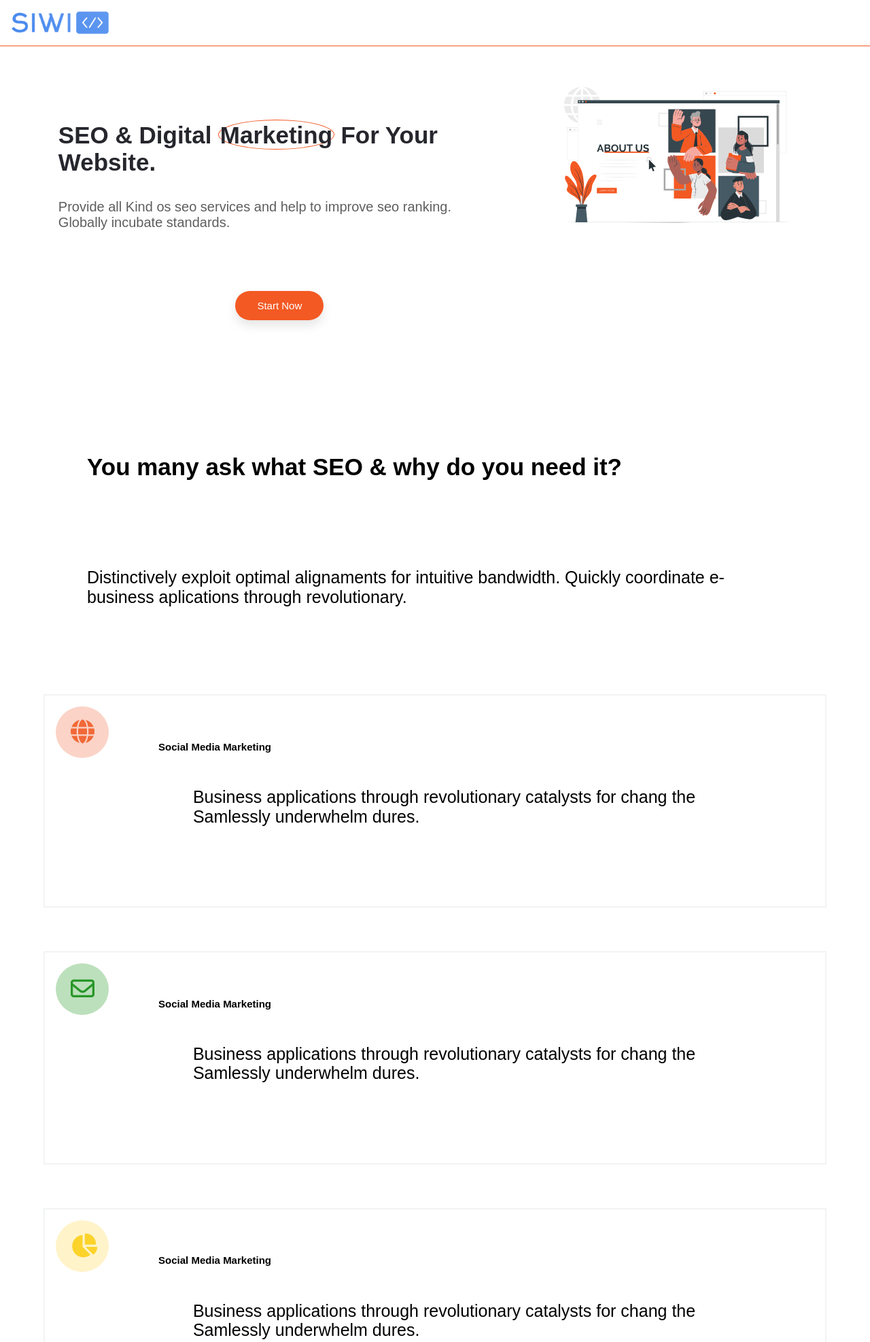
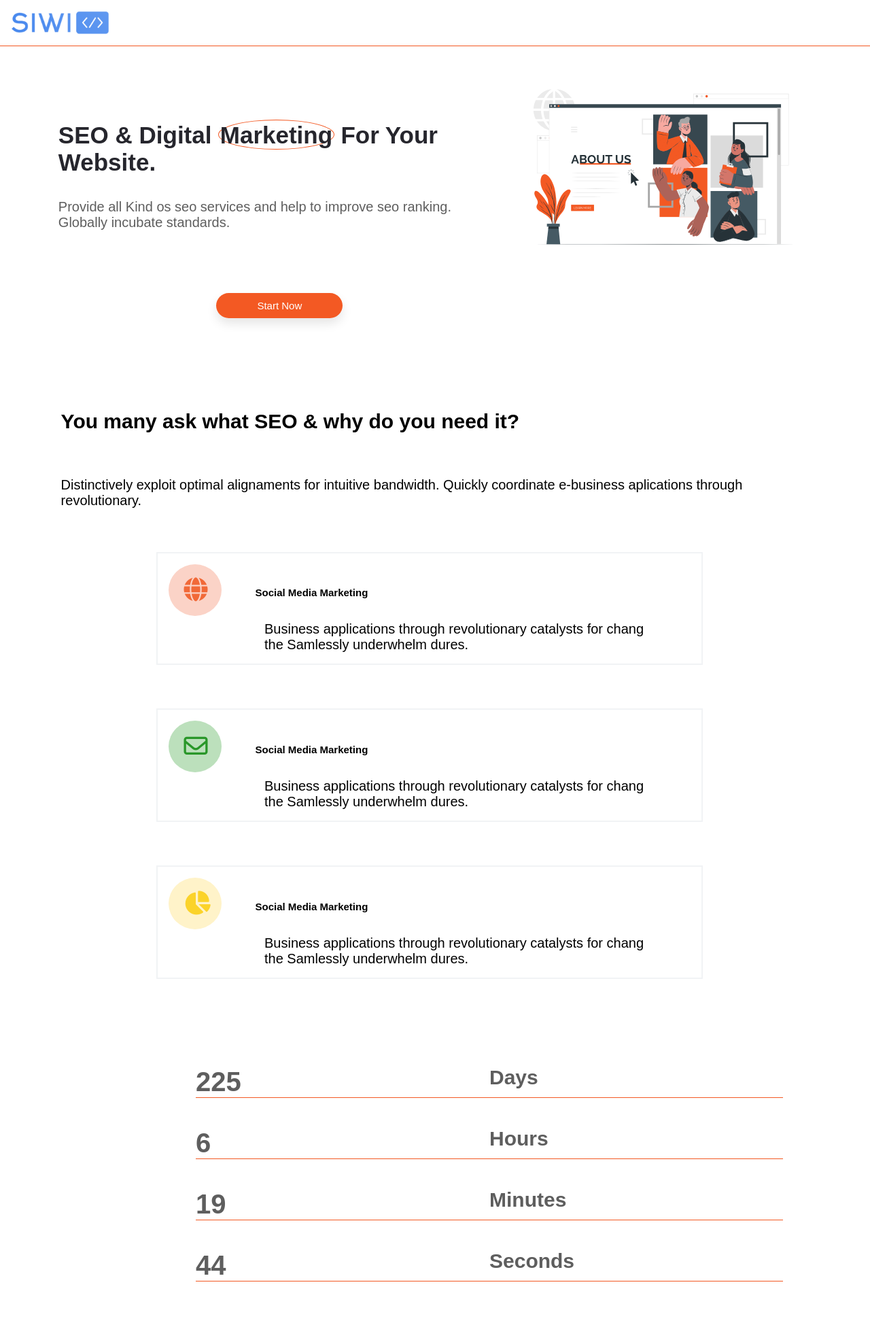
Before and after one commit to sigfriedga/project_tfg, a PHP site: page /about.html in a window 1280 px wide. Shown: the top 1974 px of the page at 68% size. Run offline with PHP 8.4, Linux system fonts and the light colour scheme; some libraries are stand-ins or nearby versions.

Commit message:
fixed landing about for desktop

```diff
--- a/css/main.css
+++ b/css/main.css
@@ -403,6 +403,12 @@ p {
     margin: 1% 7% 1%;
     font-size: 20px;
   }
+
+  .header__area img {
+    max-width: 800px;
+    padding-right: 40px;
+    padding-left: 0;
+  }
 }
 
 /******************************SOLUTIONS*****************************/
@@ -961,6 +967,23 @@ p {
   }
 }
 
+@media (min-width: 1024px) {
+  .need__area H1 {
+    margin: 5% 0% 5% 7%;
+    font-size: 30px;
+  }
+
+  .need__area P {
+    font-size: 20PX;
+    margin-bottom: 0%;
+    margin-left: 7%;
+  }
+
+  .need__box {
+    max-width: 60%;
+    margin-left: 18%;
+  }
+
   /**Plans**/
 
   .plans__area {
@@ -1102,6 +1125,7 @@ p {
 
     .btn__orange {
       font-size: 15px;
+      padding: 10px 60px;
     }
   }
 
@@ -1156,6 +1180,7 @@ p {
 
     #countdown__area ul {
       padding-left: 10%;
+      font-size: 30px;
     }
 
     #countdown__area ul li {
@@ -1170,6 +1195,10 @@ p {
 
     #countdown__area i {
       display: none;
+    }
+
+    #countdown__area li span {
+      font-size: 40px;
     }
   }
 
```
Lines whose indentation alone changed are shown as unchanged.
